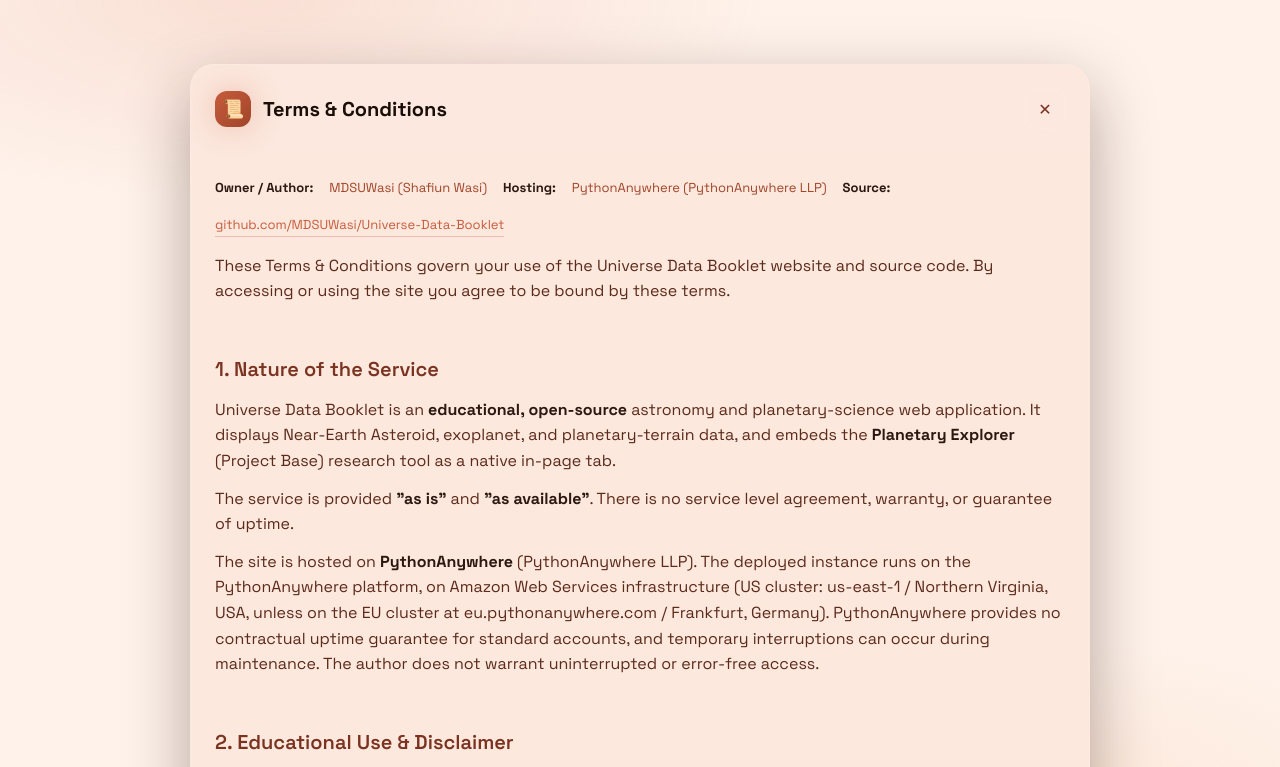
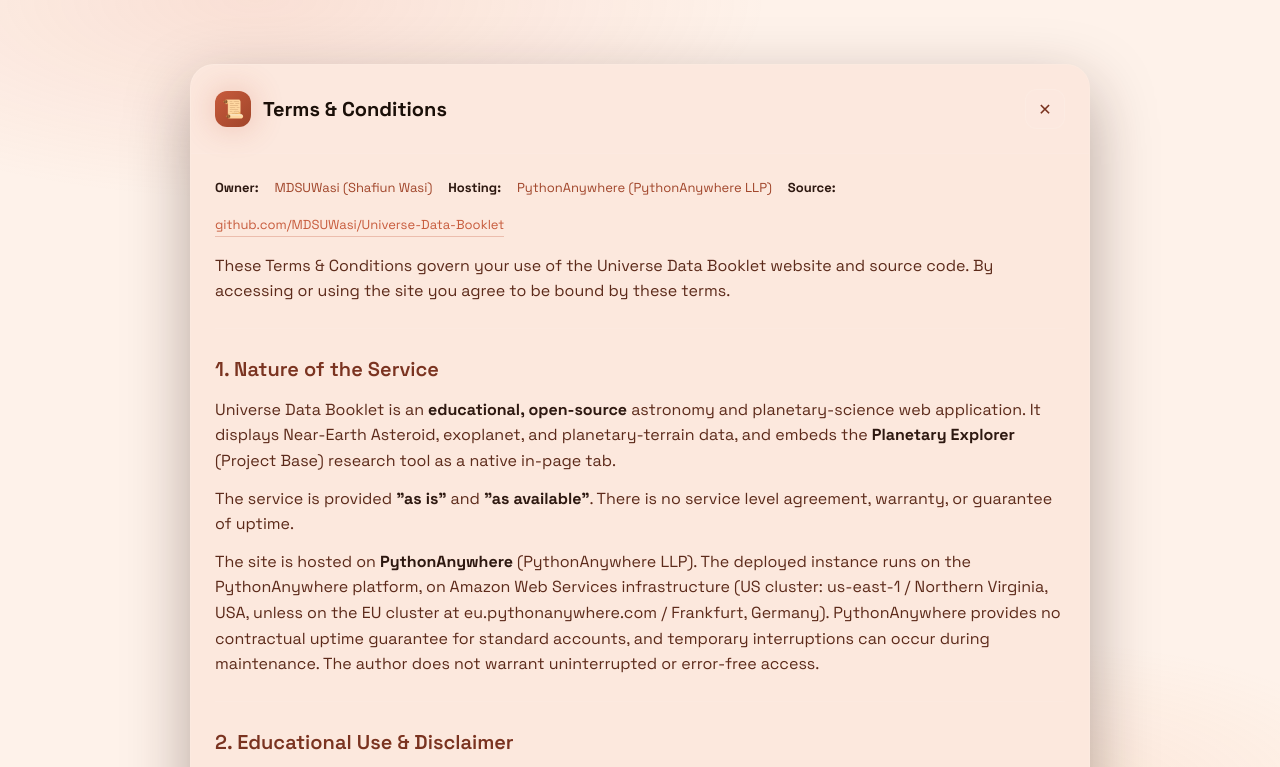
Before and after one commit to MDSUWasi/Universe-Data-Booklet, a plain HTML site: page src/frontend/terms.html in a window 1280 px wide. Shown: the top 767 px of the page. Drawn offline with Linux system fonts and the light colour scheme.

Commit message:
Update terms.html

```diff
--- a/src/frontend/terms.html
+++ b/src/frontend/terms.html
@@ -232,7 +232,7 @@
 
     <div class="subpage-body">
       <div class="meta">
-        <strong>Owner / Author:</strong> MDSUWasi (Shafiun Wasi)<br>
+        <strong>Owner:</strong> MDSUWasi (Shafiun Wasi)<br>
         <strong>Hosting:</strong> PythonAnywhere (PythonAnywhere LLP)<br>
         <strong>Source:</strong> <a href="https://github.com/MDSUWasi/Universe-Data-Booklet" target="_blank" rel="noopener">github.com/MDSUWasi/Universe-Data-Booklet</a>
       </div>
```
